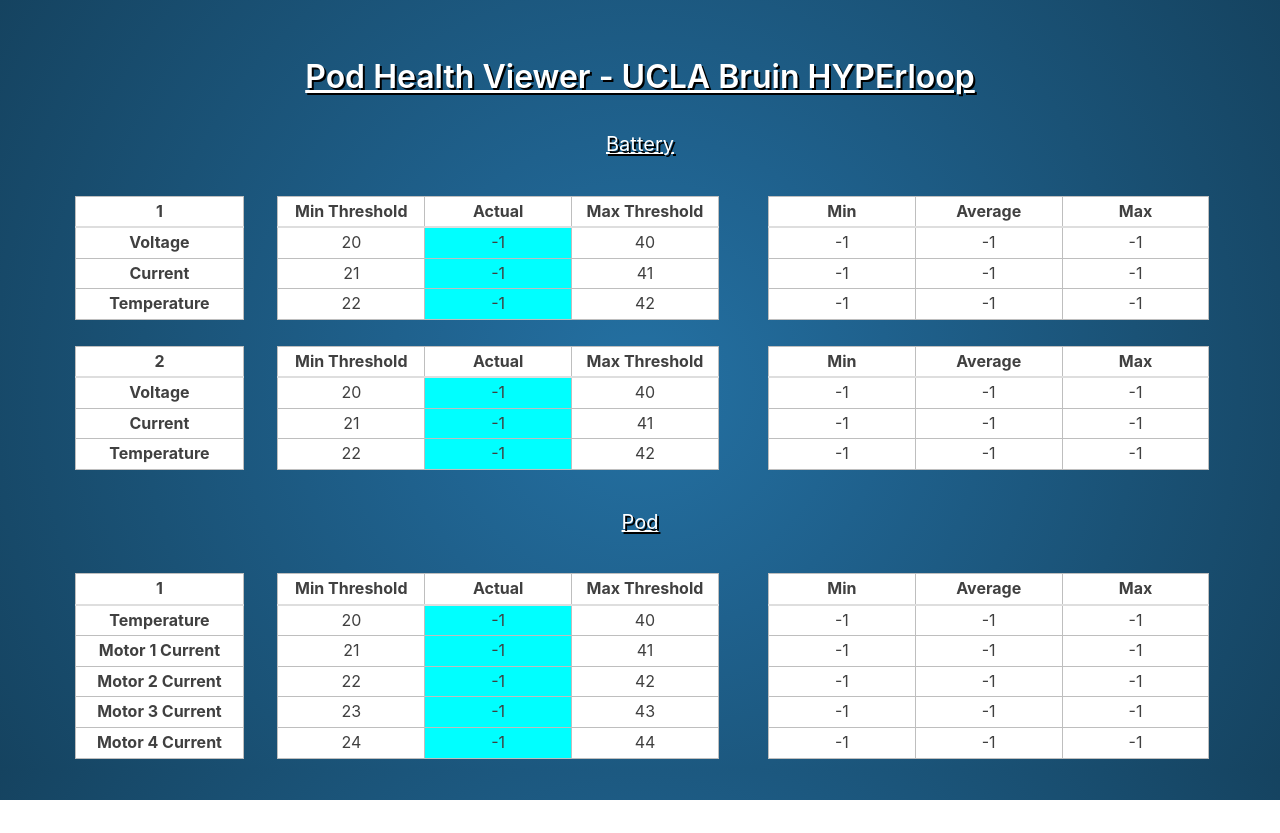
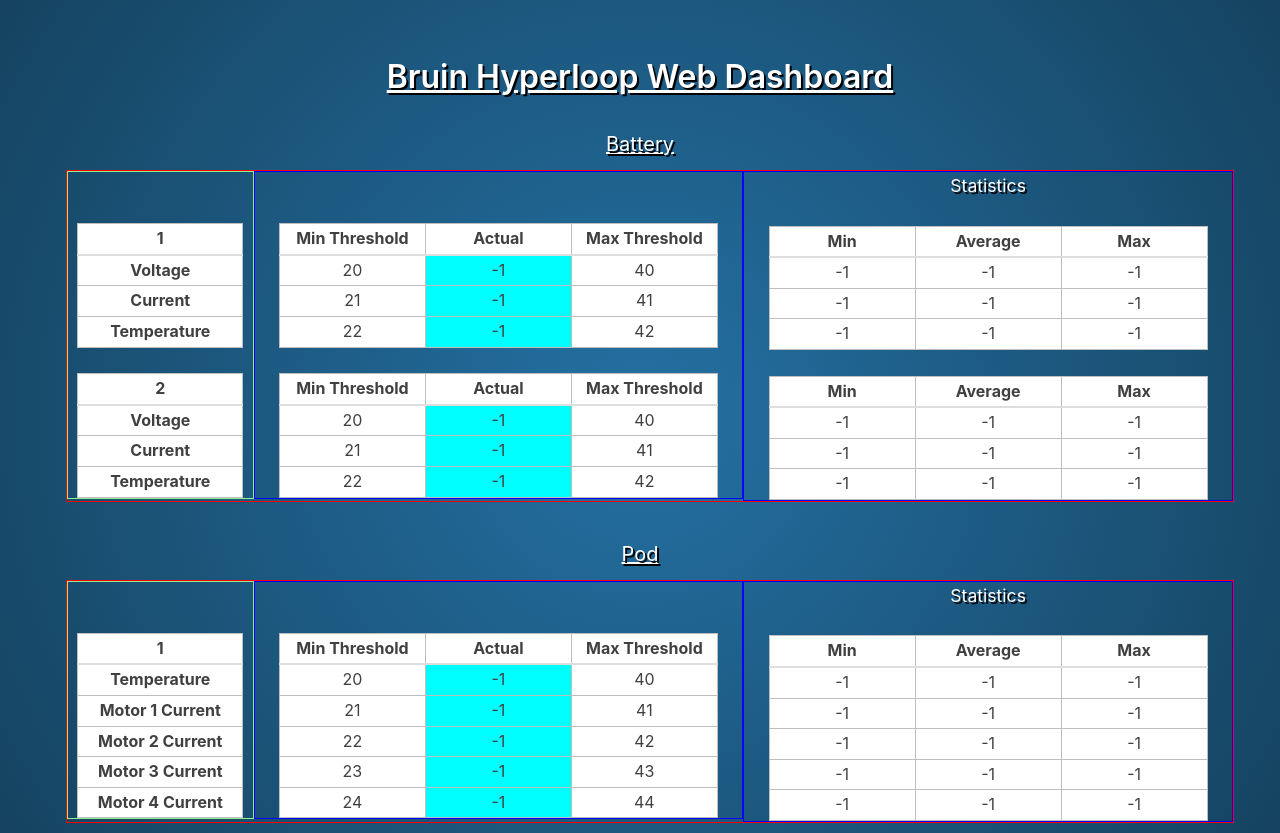
Before and after one commit to harrisonCassar/BruinHyperloop_PodHealthViewer, a React (Create React App) app: page / in a window 1280 px wide. Before the commit the page ends 800 px from the top, so only its background shows below. Built offline with nearby package versions, Linux system fonts and the light colour scheme.

Commit message:
Initial cleanup and setup debugging/building environment. Need to update web app's organization per administration's request

```diff
--- a/src/App.js
+++ b/src/App.js
@@ -207,7 +207,7 @@ class App extends Component {
             	<br />
                 <br />
             	<div className="title">
-                    Pod Health Viewer - UCLA Bruin HYPErloop
+                    Bruin Hyperloop Web Dashboard
                 </div>
                 <br />
 
@@ -217,6 +217,7 @@ class App extends Component {
 
                 <table class="parent">
                     <div class="labelcolumn">
+                        <br />
                         <LabelTable
                         tableLabel={this.state.labeltables[0].tableLabel}
                         labels={this.state.labeltables[0].labels}
@@ -231,6 +232,9 @@ class App extends Component {
                     </div>
 
                     <div class="pagecolumn">
+
+                        <br />
+
                         <Table
                         tableLabel={this.state.livetables[0].tableLabel}
                         minValues={this.state.livetables[0].minValues}
@@ -251,6 +255,10 @@ class App extends Component {
                     </div>
 
                     <div class="pagecolumn">
+                        <div className="tableSmallTitle">
+                            Statistics
+                        </div>
+
                         <OverallTable
                         values={this.state.overalltables[0].values}
                         bgColors={this.state.overalltables[0].bgColors}
@@ -273,6 +281,8 @@ class App extends Component {
 
                 <table class="parent">
                     <div class="labelcolumn">
+                        <br />
+
                         <LabelTable
                         tableLabel={this.state.labeltables[2].tableLabel}
                         labels={this.state.labeltables[2].labels}
@@ -281,6 +291,8 @@ class App extends Component {
                     </div>
 
                     <div class="pagecolumn">
+                        <br />
+
                         <Table
                             labels={this.state.livetables[2].labels}
                             minValues={this.state.livetables[2].minValues}
@@ -291,6 +303,10 @@ class App extends Component {
                         />
                     </div>
                     <div class="pagecolumn">
+                        <div className="tableSmallTitle">
+                            Statistics
+                        </div>
+
                         <OverallTable
                             values={this.state.overalltables[2].values}
                             bgColors={this.state.overalltables[2].bgColors}
--- a/src/index.css
+++ b/src/index.css
@@ -1,19 +1,19 @@
 .parent {
     width:100%;
-    border:0px solid red; /*for debugging purposes, change to 1px solid red */
+    border:1px solid red; /*for debugging purposes, change to 1px solid red */
     margin:10px;
 }
 
 .labelcolumn {
   float: left;
   width: 16%;
-  border: 0px solid red;
+  border: 1px solid lightgreen;
 }
 
 .pagecolumn {
   float:left;
   width:42%;
-  border: 0px solid red;
+  border: 1px solid blue;
 }
 
 .labeltable {
@@ -41,6 +41,13 @@ div.tableTitle {
   text-align: center;
   font-size: 125%;
   text-decoration: underline;
+  text-shadow: 2px 2px 0px #000;
+  color: #FFFFFF;
+}
+
+div.tableSmallTitle {
+  text-align: center;
+  font-size: 110%;
   text-shadow: 2px 2px 0px #000;
   color: #FFFFFF;
 }
```
Also changed, not shown: src/Table.js (+0 -12 lines).
